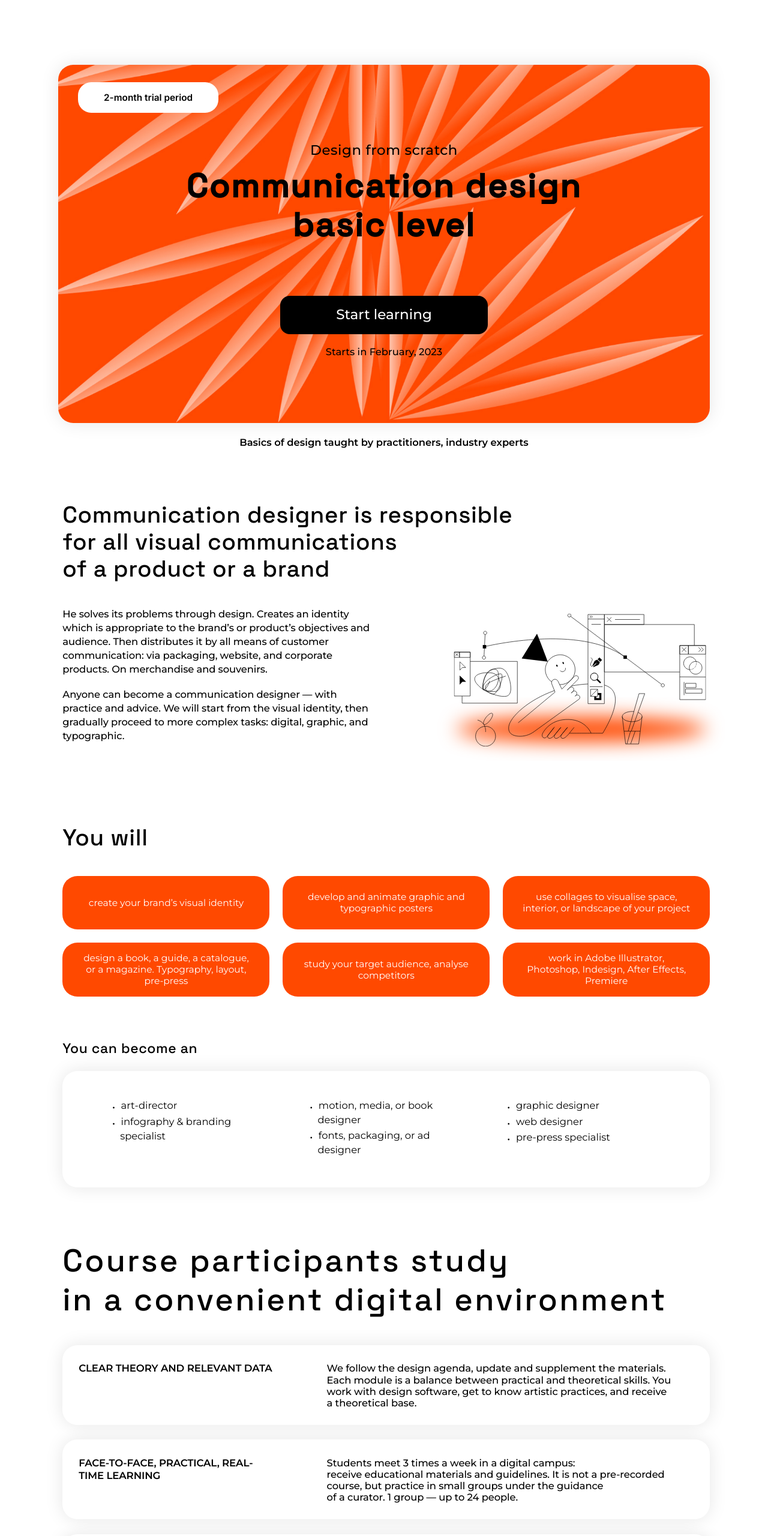
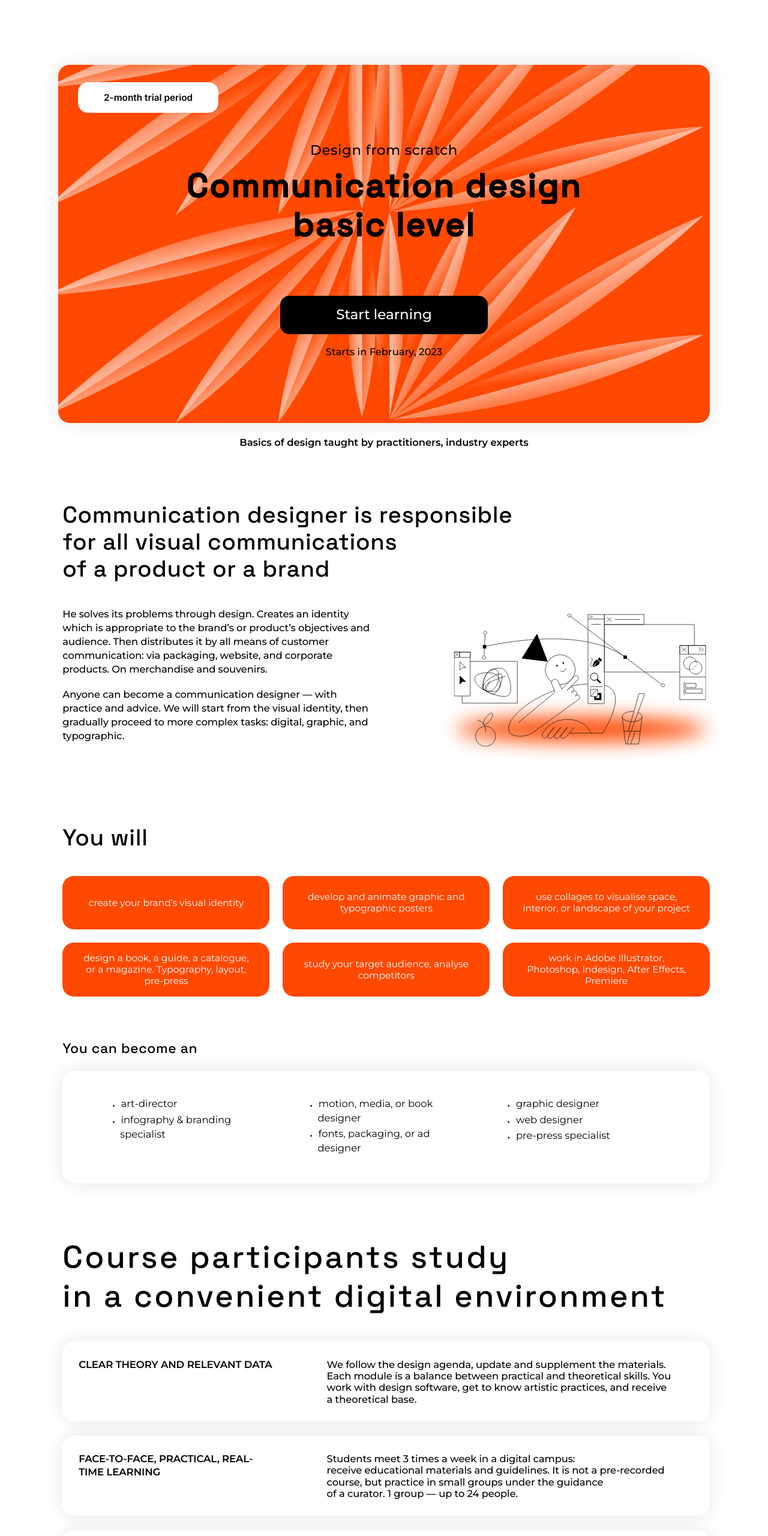
Before and after one commit to ttovarischh/OnlinesLanding, a plain HTML site: page index.html in a window 1280 px wide. Shown: the top 2560 px of the page at 60% size. Drawn offline with nearby package versions, Linux system fonts and the light colour scheme.

Commit message:
Fixed border-radius

```diff
--- a/style.scss
+++ b/style.scss
@@ -31,10 +31,20 @@ $small-shadow: 0px 0px 20px rgba(0, 0, 0, 0.1);
 $medium-shadow: 0px 0px 30px rgba(0, 0, 0, 0.1);
 $big-shadow: 0px 4px 20px rgba(0, 0, 0, 0.2);
 
+// BORDER_RADIUS_VARS
+$br16: 1.2rem;
+$br22: 1.3rem;
+$br25: 1.5rem;
+$br36: 2.5rem;
+
+html {
+    font-size: 1vw;
+}
+
 body {
   overflow: auto;
   margin: 0;
-  //   background-image: url("images/1.png");
+//   background-image: url("images/1.png");
   background-color: $o-white;
   background-size: 100% auto;
   background-position: 0px 0px;
@@ -119,7 +129,7 @@ body {
   text-align: center;
   height: 5vw;
   width: 27vw;
-  border-radius: 16px;
+  border-radius: $br16;
   margin-bottom: 1.6vw;
   > * {
     transition: all 0.5s ease;
@@ -162,7 +172,7 @@ body {
     align-items: baseline;
     box-shadow: $medium-shadow;
     gap: 7vw;
-    border-radius: 25px;
+    border-radius: $br25;
     .MainText {
       line-height: 1.5vw;
       width: 100%;
@@ -253,7 +263,7 @@ body {
     display: flex;
     padding: 2.4vw 13vw 2.5vw 6.4vw;
     justify-content: space-between;
-    border-radius: 25px;
+    border-radius: $br25;
     ul {
       padding: 0;
       display: inline-block;
@@ -301,7 +311,7 @@ body {
     display: flex;
     width: 44.5vw;
     padding: 2vw 2.8vw 2.4vw 3vw;
-    border-radius: 25px;
+    border-radius: $br25;
     box-shadow: $small-shadow;
     justify-content: space-between;
     .MainText {
@@ -320,7 +330,7 @@ body {
   grid-row-gap: 1.5vw;
 
   .Discipline {
-    border-radius: 36px;
+    border-radius: $br36;
     padding: 3.3vw 3.3vw 4.4vw 3vw;
     background: $o-orange;
     min-width: 0;
@@ -400,7 +410,7 @@ body {
   }
 }
 .CourseSummaryWrapper {
-  border-radius: 25px;
+  border-radius: $br25;
   box-shadow: $big-shadow;
   .CourseSummaryItem {
     cursor: pointer;
@@ -524,7 +534,7 @@ body {
   min-width: 0;
   text-align: center;
   height: 7vw;
-  border-radius: 25px;
+  border-radius: $br25;
   align-items: center;
   justify-content: center;
 }
@@ -539,7 +549,7 @@ body {
   max-width: 22vw;
 }
 #big {
-  border-radius: 25px;
+  border-radius: $br25;
   padding: 2.3vw 2.6vw;
   .Content {
     display: flex;
@@ -606,7 +616,7 @@ body {
   display: flex;
   justify-content: center;
   align-items: center;
-  border-radius: 22px;
+  border-radius: $br22;
   span {
     font-family: $inter;
     color: $o-black;
```
Also changed, not shown: style.css, 2 other files.
